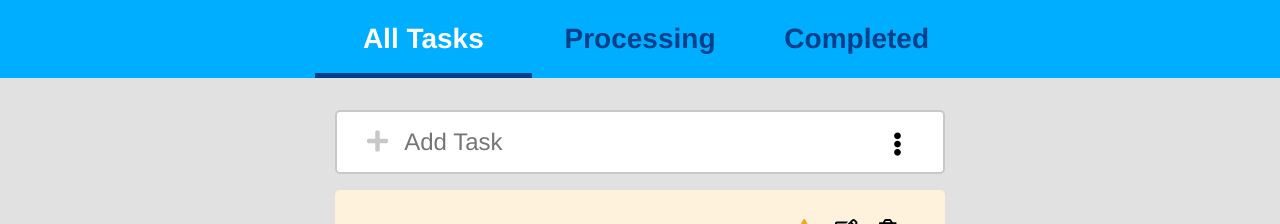
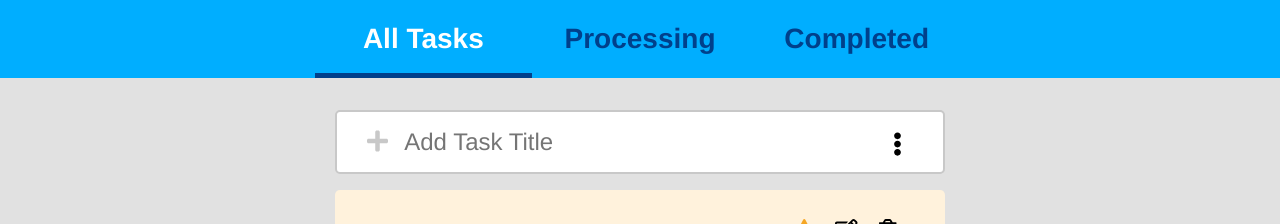
Before and after one commit to CJ-Yang0225/react-todolist, a React (Create React App) app: page / in a window 1280 px wide. Shown: the top 224 px of the page. Built offline with nearby package versions, Linux system fonts and the light colour scheme.

Commit message:
feat/fix: remove useForm, fix errors when creating task

```diff
--- a/src/components/TaskCreateForm.js
+++ b/src/components/TaskCreateForm.js
@@ -1,5 +1,4 @@
 import React, { useState } from "react";
-import { useForm } from "./useForm";
 import { FontAwesomeIcon } from "@fortawesome/react-fontawesome";
 
 const isValidTask = ({ title, date, time }) => title && date && time;
@@ -16,15 +15,22 @@ const initialTask = {
 const TaskCreateForm = ({ onCreate: emitCreate }) => {
   const [isExpanded, setIsExpanded] = useState(false);
 
-  const [task, handleTask] = useForm(initialTask);
+  const [task, setTask] = useState(initialTask);
 
-  const resetTask = () => handleTask(initialTask);
+  const resetTask = () => setTask(initialTask);
 
   const toggleDetail = () => setIsExpanded((isExpanded) => !isExpanded);
 
+  const handleChange = (event) => {
+    setTask((taskProps) => ({
+      ...taskProps,
+      [event.target.name]: event.target.value,
+    }));
+  };
+
   const handleCreate = () => {
     if (!isValidTask(task)) {
-      alert("Please enter Task and Deadline");
+      alert("Please enter Task Title and Deadline");
       return;
     }
 
@@ -47,11 +53,11 @@ const TaskCreateForm = ({ onCreate: emitCreate }) => {
         id="adder__input"
         name="title"
         className="adder__input"
-        placeholder="Add Task"
+        placeholder="Add Task Title"
         autoComplete="off"
         value={task.title}
-        onClick={toggleDetail}
-        onChange={handleTask}
+        onFocus={() => setIsExpanded(true)}
+        onChange={handleChange}
       />
       <button className="adder__option border-0" onClick={toggleDetail}>
         <FontAwesomeIcon icon="ellipsis-v" />
@@ -70,14 +76,14 @@ const TaskCreateForm = ({ onCreate: emitCreate }) => {
               name="date"
               className="date__input"
               value={task.date}
-              onChange={handleTask}
+              onChange={handleChange}
             />
             <input
               type="time"
               name="time"
               className="time__input"
               value={task.time}
-              onChange={handleTask}
+              onChange={handleChange}
             />
           </div>
           <label className="detail__body__label">
@@ -100,9 +106,7 @@ const TaskCreateForm = ({ onCreate: emitCreate }) => {
             className="detail__body__description"
             placeholder="Type your task message here..."
             value={task.message}
-            onChange={({ target: { value: message } }) =>
-              handleTask((task) => ({ ...task, message }))
-            }
+            onChange={handleChange}
           ></textarea>
         </div>
         <div className="detail__footer">
--- a/src/components/useForm.js
+++ /dev/null
@@ -1,14 +0,0 @@
-import { useState } from "react";
-
-export const useForm = (initialValues) => {
-  const [values, setValues] = useState(initialValues);
-
-  return [
-    values,
-    (event) =>
-      setValues({
-        ...values,
-        [event.target.name]: event.target.value
-      })
-  ];
-};
```
